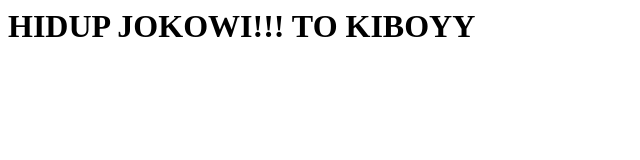
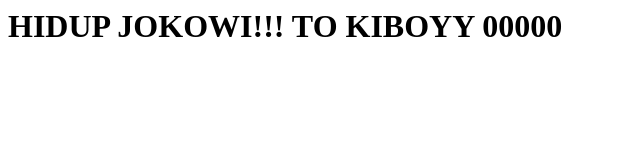
Before and after one commit to SusuberuangBrand/TESTING-COLAB, a plain HTML site: page index.html in a window 1280 px wide. Shown: the whole page, without its empty margins (0-640 px from the left). Drawn offline with Linux system fonts and the light colour scheme.

Commit message:
Test3 (#15)
* first commit

* test2

* cuma index

* testing !!!

* test 00

```diff
--- a/index.html
+++ b/index.html
@@ -5,6 +5,6 @@
     <title>Document</title>
   </head>
   <body>
-    <h1>HIDUP JOKOWI!!! TO KIBOYY</h1>
+    <h1>HIDUP JOKOWI!!! TO KIBOYY 00000</h1>
   </body>
 </html>
```
